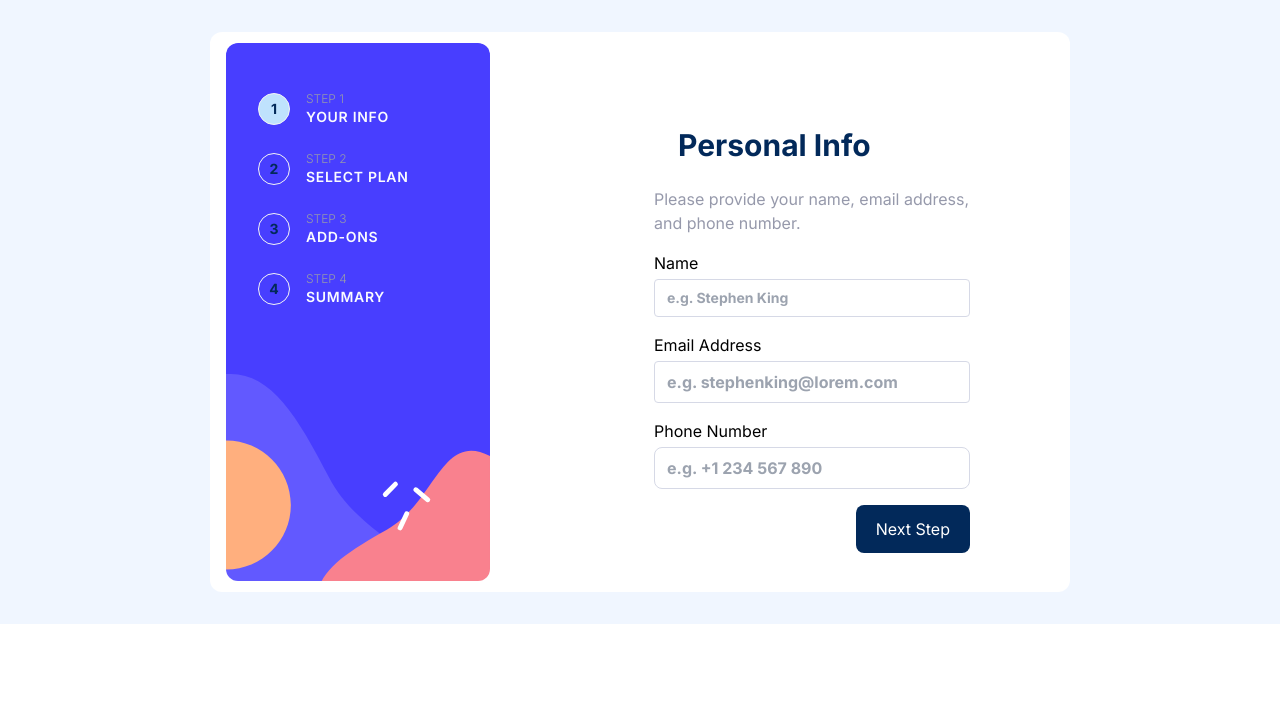
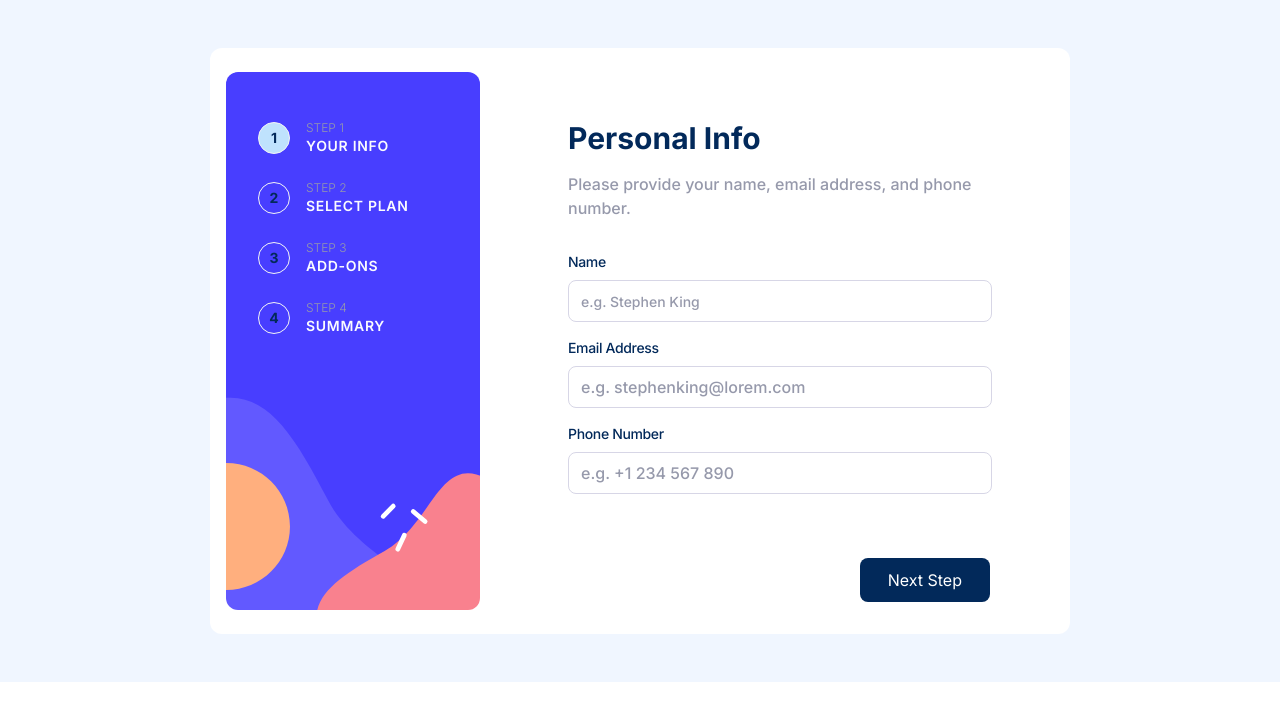
Before and after one commit to chiomaubaezuonu/multi-forms-project, a Next.js app: page / in a window 1280 px wide. Shown: the top 720 px of the page. Built offline with nearby package versions, Linux system fonts and the light colour scheme.

Commit message:
Restyled the form in home page

```diff
--- a/app/App.css
+++ b/app/App.css
@@ -1,7 +1,11 @@
+@import url('https://fonts.googleapis.com/css2?family=Ubuntu:wght@300;400;500;700&display=swap');
 *{
     padding: 0;
     margin: 0;
     box-sizing: border-box;
+}
+body{
+        font-family: "Ubuntu", sans-serif;
 }
 
    .add-ons{
--- a/app/globals.css
+++ b/app/globals.css
@@ -2,6 +2,10 @@
 @tailwind components;
 @tailwind utilities;
 
+
+body{
+    font-family: "Ubuntu", sans-serif;
+}
 @media(max-width: 600px) {
     .rootLayout__children {
         background-color: purple;
--- a/app/home/page.tsx
+++ b/app/home/page.tsx
@@ -14,85 +14,39 @@ export default function Home() {
   const [isPlanPageActive, setIsPlanPageActive] = useState(false);
 
   return (
-        // <div className="z-10 flex-1 p-0 md:p-5 rounded-lg shadow-lg md:shadow-none bg-lime-300">
-          <div className="h-full flex flex-col px-6 md:px-16 pt-8 pb-4">
+    <div className="relative flex flex-col md:mt-0 z-20">
+      <div className="flex flex-col px-6 md:px-8 mx-auto pt-4 pb-4 md:w-full">
         <div>
-                <div className="md:block p-3 rounded-lg shadow-lg md:shadow-none z-10 flex-1 md:p-5 absolute top-40 md:top-0 w-80 md:w-full md:relative bg-white">
-                    <div className="flex flex-col md:shadow-none gap-4 mx-auto h-full md:w-full">
-                        <div>
-                            <h1 className="font-bold text-2xl md:text-3xl text-[#02295A] pt-10 pb-4 px-6 md:mb-2">Personal Info</h1>
-                            <p className="text-[#9699AB] text-base">Please provide your name, email address, and phone number.</p>
+          <h1 className="font-bold text-2xl rounded-t-xl md:text-3xl text-[#02295A] pb-2 md:mb-2 mt-10">Personal Info</h1>
+          <p className="text-[#9699AB] text-base pr-16 md:mb-8 md:font-medium md:pr-4">Please provide your name, email address, and phone number.</p>
         </div>
 
         <form className="grid gap-4">
           {/* <div className="grid"> */}
           <div className="grid">
-                                <label htmlFor="Name">Name
+            <label htmlFor="Name" className="text-[#02295A] text-sm font-medium tracking-tight">Name
             </label>
-                                <input className="mt-[.25rem] border-[1px] font-bold text-sm border-[#d6d9e6] text-[#02295a] w-full py-2 px-3 rounded" type="text" placeholder="e.g. Stephen King" required />
+            <input className="mt-[.5rem] border-[1px] font-bold text-sm border-[#d7d6e6] text-[#02295a] w-[26.5rem] h-[2.625rem] py-2 px-3 rounded-lg placeholder:font-medium placeholder:text-[#9699ab] focus-visible:outline-none focus-visible:border-[#473dff]" type="text" placeholder="e.g. Stephen King" required />
           </div>
           <div className="grid">
-                                <label htmlFor="Name">Email Address
+            <label htmlFor="Name" className="text-[#02295A] text-sm font-medium tracking-tight">Email Address
             </label>
-                                <input className="mt-[.25rem] border-[1px] font-bold border-[#d6d9e6] text-[#02295a] w-full py-2 px-3 rounded" type="text" placeholder="e.g. stephenking@lorem.com" required />
+            <input className="mt-[.5rem] border-[1px] font-bold border-[#d7d6e6] text-[#02295a] w-[26.5rem] h-[2.625rem] py-2 px-3 rounded-lg placeholder:font-medium placeholder:text-[#9699ab] focus-visible:outline-none focus-visible:border-[#473dff]" type="text" placeholder="e.g. stephenking@lorem.com" required />
           </div>
           <div className="grid">
-                                <label htmlFor="Name">Phone Number
+            <label htmlFor="Name" className="text-[#02295A] text-sm font-medium tracking-tight">Phone Number
             </label>
-                                <input className="mt-[.25rem] border-[1px] font-bold border-[#d6d9e6] text-[#02295a] w-full py-2 px-3 rounded-lg" type="text" placeholder="e.g. +1 234 567 890" required />
+            <input className="mt-[.5rem] border-[1px] font-bold border-[#d7d6e6] text-[#02295a] w-[26.5rem] h-[2.625rem] py-2 px-3 rounded-lg placeholder:font-medium placeholder:text-[#9699ab] focus-visible:outline-none focus-visible:border-[#473dff]" type="text" placeholder="e.g. +1 234 567 890" required />
           </div>
-                            <div className="flex justify-between">
+          <div className="flex justify-between w-full z-20 mt-12 px-8">
             {/* <button className="">Go Back</button> */}
-                                <button className="bg-[#02295A] py-3 px-5 rounded-lg text-white ml-auto duration-[.15s] cursor-pointer">
+            <button className="bg-[#02295A] py-[0.625rem] px-7  hover:bg-[#473DFF] hover:opacity-75 rounded-lg text-white ml-auto duration-[.15s] cursor-pointer">
               <Link href="/plan">Next Step</Link>
             </button>
           </div>
         </form>
       </div>
     </div>
-            </div >
-        </div>
 
   );
 }
-
-{/* bgDesktop */ }
-
-{/* <div className="md:hidden w-80 absolute shadow-lg z-10 flex-1 p-0 top-40 md:shadow-none bg-red-500">
-          <div className="flex flex-col rounded-lg md:shadow-none w-full gap-4 mx-auto p-4 h-full md:w-4/5">
-            <div>
-              <h1 className="font-bold text-3xl text-[#02295A]">Personal Info</h1>
-              <p className="text-[#9699AB] text-base">Please provide your name, email address, and phone number.</p>
-            </div>
-            <div className="hidden"></div>
-            <div className="hidden"></div>
-            <div className="hidden"></div>
-
-
-            <form action="onSubmit" className="grid gap-4">
-
-              <div className="grid ">
-                <label htmlFor="Name">Name
-                </label>
-                <input className="mt-[.25rem] border-2 border-[#d6d9e6] w-full py-2 px-3 rounded" type="text" placeholder="e.g. Stephen King" required />
-              </div>
-              <div className="grid">
-                <label htmlFor="Name">Email Address
-                </label>
-                <input className="mt-[.25rem] border-2 border-[#d6d9e6] w-full py-2 px-3 rounded" type="text" placeholder="e.g. stephenking@lorem.com" required />
-              </div>
-              <div className="grid">
-                <label htmlFor="Name">Phone Number
-                </label>
-                <input className="mt-[.25rem] border-2 border-[#d6d9e6] w-full py-2 px-3 rounded" type="text" placeholder="e.g. +1 234 567 890" required />
-              </div>
-              <div className="hidden md:flex justify-between mt-[146px]">
-                <button className="hidden">Go Back</button>
-                <button onClick={() => setIsPlanPageActive(true)} className="bg-[#02295A] py-3 px-5 rounded-lg text-white ml-auto duration-[.15s] cursor-pointer">
-                  <Link href="/plan">Next Step</Link>
-                </button>
-              </div>
-
-            </form>
-          </div>
-        </div> */}
--- a/app/layout.tsx
+++ b/app/layout.tsx
@@ -19,10 +19,8 @@ export default function RootLayout({
   return (
     <html lang="en">
       <body className={inter.className}>
-        <div className="bg-[#f0f6ff] relative flex flex-col items-center px-2 py-8 md:py-8">
-          <main className="p-5 md:rounded-xl md:bg-white md:shadow-3xl w-full flex flex-col md:items-center md:h-[560px] md:w-[860px]  gap-16 md:flex-row md:p-4">
-            {/* <div className="flex flex-col md:items-center gap-16 md:flex-row bg-red-500"> */}
-              {/* <section class="md:min-h-fit md:bg-white md:rounded-xl md:p-4 h-full md:h-[560px] md:w-[860px] md:shadow-3xl grid grid-rows-4 md:grid-rows-1 md:grid-cols-3" */}
+        <div className="bg-[#f0f6ff] relative flex flex-col items-center px-2 py-8 md:py-12 min-h[633px] md: h-auto">
+          <main className="p-5 md:rounded-xl md:bg-white md:shadow-3xl flex flex-col md:items-center md:justify-center md:h-[560px] md:w-[860px] gap-10 md:flex-row md:p-4 md:min-h-fit">
               <Sidebar />
               <GlobalContextProvider>
                 {children}
--- a/app/sidebar/page.tsx
+++ b/app/sidebar/page.tsx
@@ -62,7 +62,7 @@ const Sidebar = () => {
 
   return (
     <div>
-      <div className="sidebar bg-[url('/images/bg-sidebar-mobile.svg')] mr-4 md:bg-[url('/images/bg-sidebar-desktop.svg')] bg-cover w-full md:w-[264px] h-[172px] md:h-[538px] md:rounded-xl">
+      <div className="sidebar bg-[url('/images/bg-sidebar-mobile.svg')] mr-4 md:bg-[url('/images/bg-sidebar-desktop.svg')] bg-cover w-full md:w-[254px] h-[172px] md:h-[538px] md:rounded-xl">
         <div className="flex justify-center gap-4 py-5 relative p-8 pt-12 md:flex-col z-20 md:gap-6">
           {/* <div className="flex justify-center gap-4 py-5 z-5 md:hidden"> */}
 
```
Lines whose indentation alone changed are shown as unchanged.
